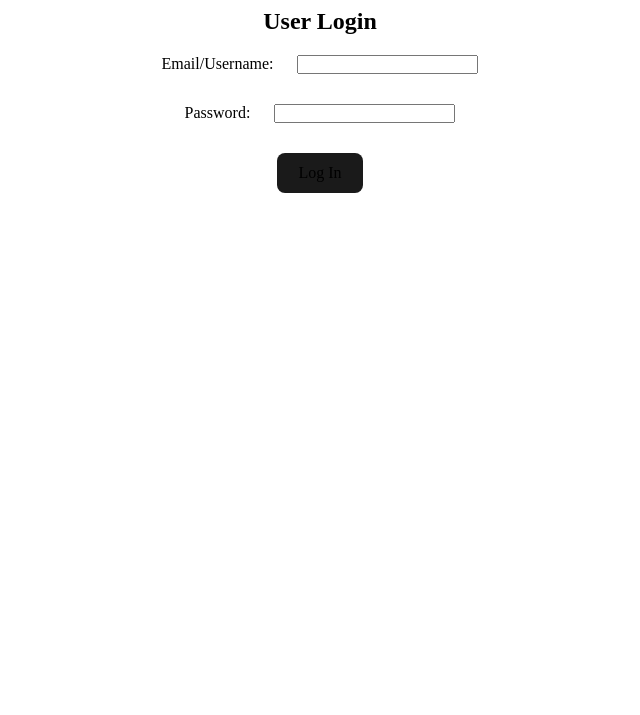
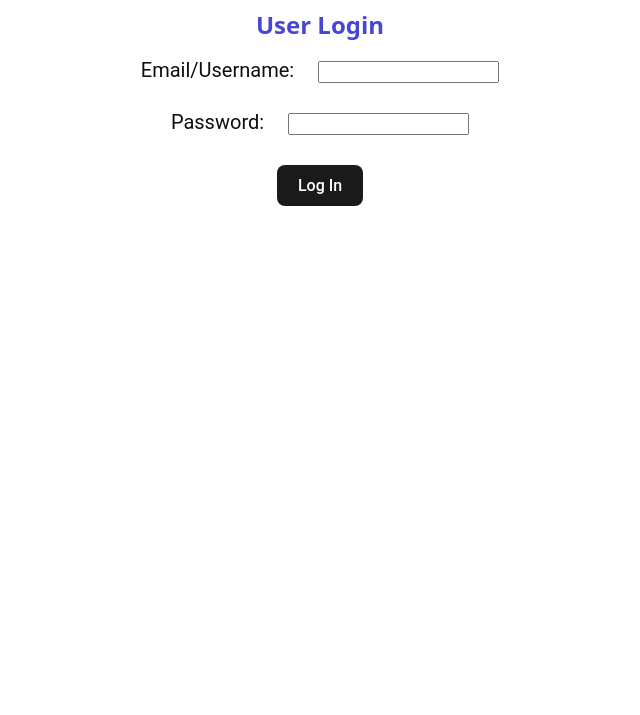
Before and after one commit to Anne-Zwift/vite-indoorcyclingblog, a website built with Vite: page index.html in a window 1280 px wide. Shown: the part 85-800 px from the top of the page, without its empty margins (320-960 px from the left). Built offline with nearby package versions, Linux system fonts and the light colour scheme.

Commit message:
Testing styles, nothing big.

```diff
--- a/src/style.css
+++ b/src/style.css
@@ -40,7 +40,7 @@
   text-align: center;
 }
 
-/*a {
+a {
   font-weight: 500;
   color: #646cff;
   text-decoration: inherit;
@@ -48,7 +48,7 @@
 
 a:hover {
   color: #535bf2;
-}*/
+}
 
 /*body {
   margin: 0;
@@ -59,11 +59,27 @@ a:hover {
 }*/
 
 #h1 {
-  font-family: var(--font-family-h1);
+  font-family: var(--font-family-text);
   color: var(--color-primary);
   font-size: var(--font-size-x-large);
   line-height: 1.1;
   font-weight: var(--font-weight-text-bolder);
+}
+
+h2 {
+  font-family: var(--font-family-h1);
+  color: var(--color-primary);
+}
+
+label {
+  font-family: var(--font-family-text);
+  font-size: var(--font-size-base);
+  color: #0e0f0d;
+}
+
+input {
+  max-width: 300px;
+  height: 22px;
 }
 
 /*#app {
@@ -100,13 +116,15 @@ button {
   padding: 10px 20px;
   font-size: var(--font-size-small);
   font-weight: 500;
-  font-family: inherit;
+  font-family: var(--font-family-text);
+  color: #fff;
   background-color: #1a1a1a;
   cursor: pointer;
   transition: border-color 0.25s;
 }
 
 button:hover {
+  background-color: var(--color-secondary);
   border-color: var(--color-secondary);
 }
 
```
